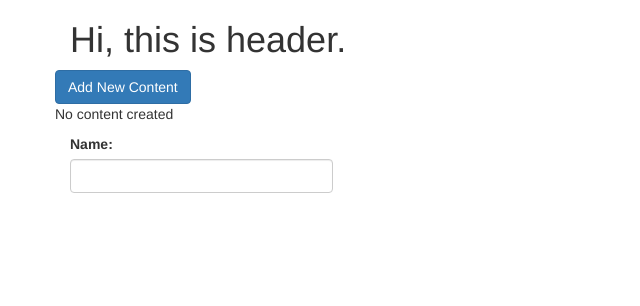
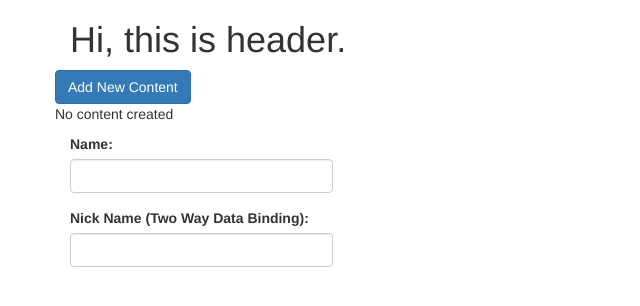
Before and after one commit to ibnuhalimm/angular-fundamentals, an Angular app: page / in a window 1280 px wide. Shown: the top 306 px of the page, without its empty margins (0-640 px from the left). Built offline with nearby package versions, Linux system fonts and the light colour scheme.

Commit message:
two ways data binding

```diff
--- a/src/app/app.module.ts
+++ b/src/app/app.module.ts
@@ -1,5 +1,6 @@
 import { NgModule } from '@angular/core';
 import { BrowserModule } from '@angular/platform-browser';
+import { FormsModule } from '@angular/forms';
 
 import { AppComponent } from './app.component';
 import { HeaderComponent } from './header/header.component';
@@ -12,7 +13,8 @@ import { ContentComponent } from './content/content.component';
     ContentComponent
   ],
   imports: [
-    BrowserModule
+    BrowserModule,
+    FormsModule
   ],
   providers: [],
   bootstrap: [AppComponent]
--- a/src/app/content/content.component.html
+++ b/src/app/content/content.component.html
@@ -26,5 +26,16 @@
                 {{ userName }}
             </p>
         </div>
+        <div class="form-group">
+            <label for="nick_name">
+                Nick Name (Two Way Data Binding):
+            </label>
+            <input type="text" id="nick_name" class="form-control" [(ngModel)]="nickname">
+        </div>
+        <div class="form-group">
+            <p>
+                {{ nickname }}
+            </p>
+        </div>
     </div>
 </div>
--- a/src/app/content/content.component.ts
+++ b/src/app/content/content.component.ts
@@ -9,6 +9,7 @@ export class ContentComponent implements OnInit {
     allowNewContent = false;
     createContentStatus = 'No content created';
     userName: string = '';
+    nickname: string = '';
 
     constructor() {
         setTimeout(() => {
```
